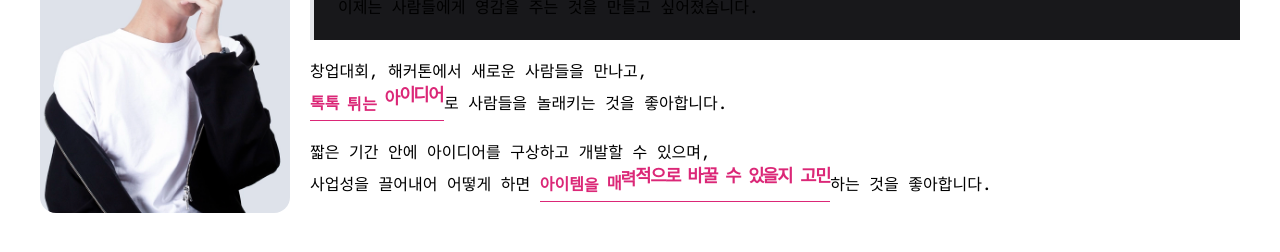
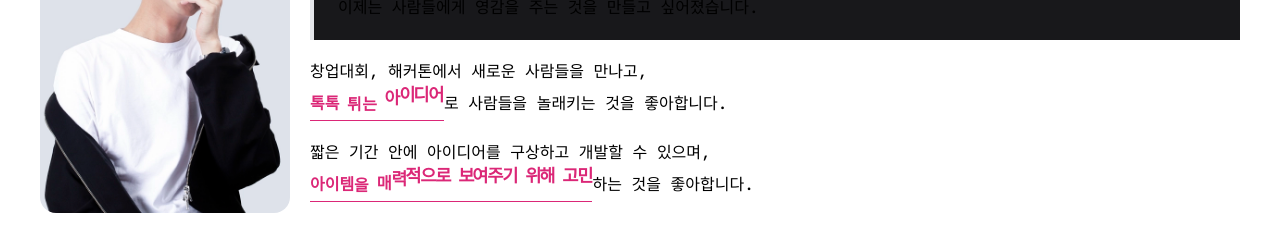
Before and after one commit to ThisIsSimple/portfolio-2024, a Next.js app: page / in a window 1280 px wide. Shown: the part 960-1212 px from the top of the page. Built offline with nearby package versions, Linux system fonts and the light colour scheme; no server answers; the database is empty; a web font is replaced by a local one.

Commit message:
[FIX] intro text fix

```diff
--- a/components/sections/intro-section.tsx
+++ b/components/sections/intro-section.tsx
@@ -81,8 +81,7 @@ export const IntroSection = () => {
           <p className="font-coding mb-4">
             짧은 기간 안에 아이디어를 구상하고 개발할 수 있으며,
             <br />
-            사업성을 끌어내어 어떻게 하면{" "}
-            <ShiningText text="아이템을 매력적으로 바꿀 수 있을지 고민" />
+            <ShiningText text="아이템을 매력적으로 보여주기 위해 고민" />
             하는 것을 좋아합니다.
           </p>
         </div>
```
